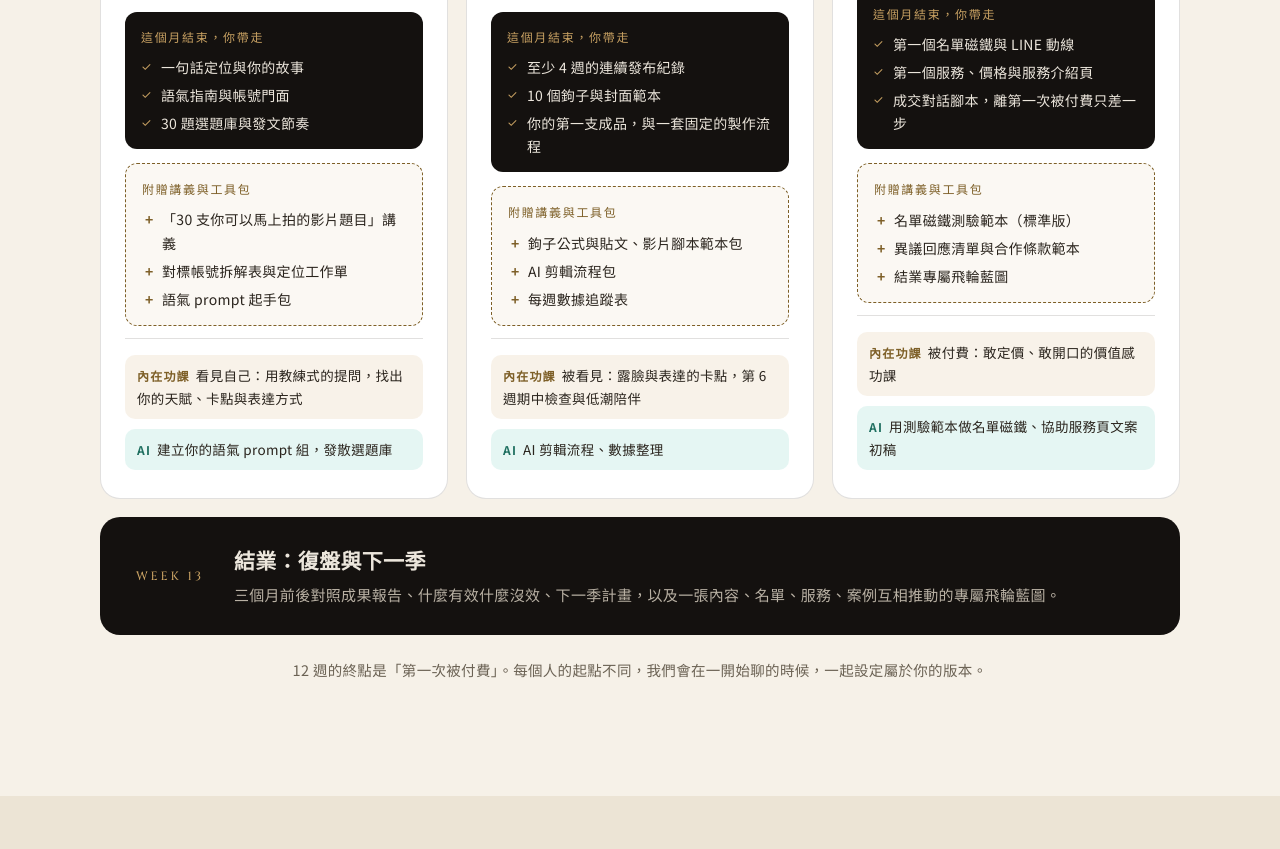
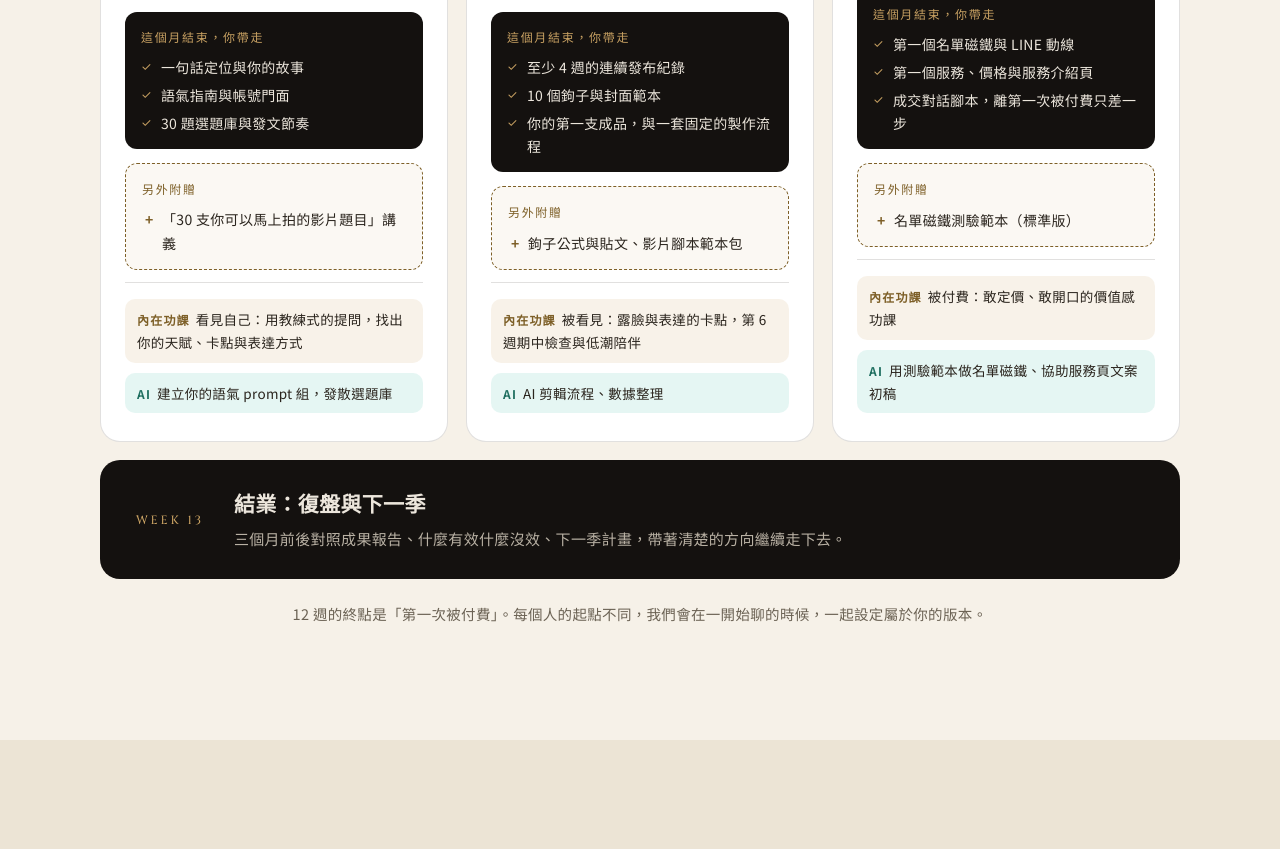
Before and after one commit to jasmine-tsaiii/selfmedia-coaching, a plain HTML site: page index.html in a window 1280 px wide. Shown: the part 6209-7058 px from the top of the page. Drawn offline with Linux system fonts and the light colour scheme.

Commit message:
One bonus per month, remove flywheel blueprint
Co-Authored-By: Claude Sonnet 5.5 <noreply@anthropic.com>

```diff
--- a/index.html
+++ b/index.html
@@ -503,10 +503,8 @@ footer a{text-decoration:none;color:var(--on-ink-dim)}footer a:hover{color:var(-
             <li>語氣指南與帳號門面</li>
             <li>30 題選題庫與發文節奏</li>
           </ul></div>
-          <div class="m-gift"><h4>附贈講義與工具包</h4><ul>
+          <div class="m-gift"><h4>另外附贈</h4><ul>
             <li>「30 支你可以馬上拍的影片題目」講義</li>
-            <li>對標帳號拆解表與定位工作單</li>
-            <li>語氣 prompt 起手包</li>
           </ul></div>
           <div class="m-extra">
           <p class="in"><b>內在功課</b>看見自己：用教練式的提問，找出你的天賦、卡點與表達方式</p>
@@ -529,10 +527,8 @@ footer a{text-decoration:none;color:var(--on-ink-dim)}footer a:hover{color:var(-
             <li>10 個鉤子與封面範本</li>
             <li>你的第一支成品，與一套固定的製作流程</li>
           </ul></div>
-          <div class="m-gift"><h4>附贈講義與工具包</h4><ul>
+          <div class="m-gift"><h4>另外附贈</h4><ul>
             <li>鉤子公式與貼文、影片腳本範本包</li>
-            <li>AI 剪輯流程包</li>
-            <li>每週數據追蹤表</li>
           </ul></div>
           <div class="m-extra">
           <p class="in"><b>內在功課</b>被看見：露臉與表達的卡點，第 6 週期中檢查與低潮陪伴</p>
@@ -555,10 +551,8 @@ footer a{text-decoration:none;color:var(--on-ink-dim)}footer a:hover{color:var(-
             <li>第一個服務、價格與服務介紹頁</li>
             <li>成交對話腳本，離第一次被付費只差一步</li>
           </ul></div>
-          <div class="m-gift"><h4>附贈講義與工具包</h4><ul>
+          <div class="m-gift"><h4>另外附贈</h4><ul>
             <li>名單磁鐵測驗範本（標準版）</li>
-            <li>異議回應清單與合作條款範本</li>
-            <li>結業專屬飛輪藍圖</li>
           </ul></div>
           <div class="m-extra">
           <p class="in"><b>內在功課</b>被付費：敢定價、敢開口的價值感功課</p>
@@ -571,7 +565,7 @@ footer a{text-decoration:none;color:var(--on-ink-dim)}footer a:hover{color:var(-
       <span class="wk">WEEK 13</span>
       <div>
         <h3>結業：復盤與下一季</h3>
-        <p>三個月前後對照成果報告、什麼有效什麼沒效、下一季計畫，以及一張內容、名單、服務、案例互相推動的專屬飛輪藍圖。</p>
+        <p>三個月前後對照成果報告、什麼有效什麼沒效、下一季計畫，帶著清楚的方向繼續走下去。</p>
       </div>
     </div>
     <p class="cur-note reveal">12 週的終點是「第一次被付費」。每個人的起點不同，我們會在一開始聊的時候，一起設定屬於你的版本。</p>
@@ -636,7 +630,7 @@ footer a{text-decoration:none;color:var(--on-ink-dim)}footer a:hover{color:var(-
       <li class="reveal"><span class="n">03</span><div><b>你的 AI prompt 組與工作流</b><span>選題、初稿、剪輯、數據，一套順手的流程</span></div></li>
       <li class="reveal"><span class="n">04</span><div><b>第一個名單磁鐵與 LINE 動線</b><span>讓對你有興趣的人留下來</span></div></li>
       <li class="reveal"><span class="n">05</span><div><b>第一個服務、定價與服務頁</b><span>加上成交對話與異議回應清單</span></div></li>
-      <li class="reveal"><span class="n">06</span><div><b>成果報告與專屬飛輪藍圖</b><span>下一季怎麼走，一目了然</span></div></li>
+      <li class="reveal"><span class="n">06</span><div><b>成果報告與下一季計畫</b><span>下一季怎麼走，一目了然</span></div></li>
     </ul>
   </div>
 </section>
```
